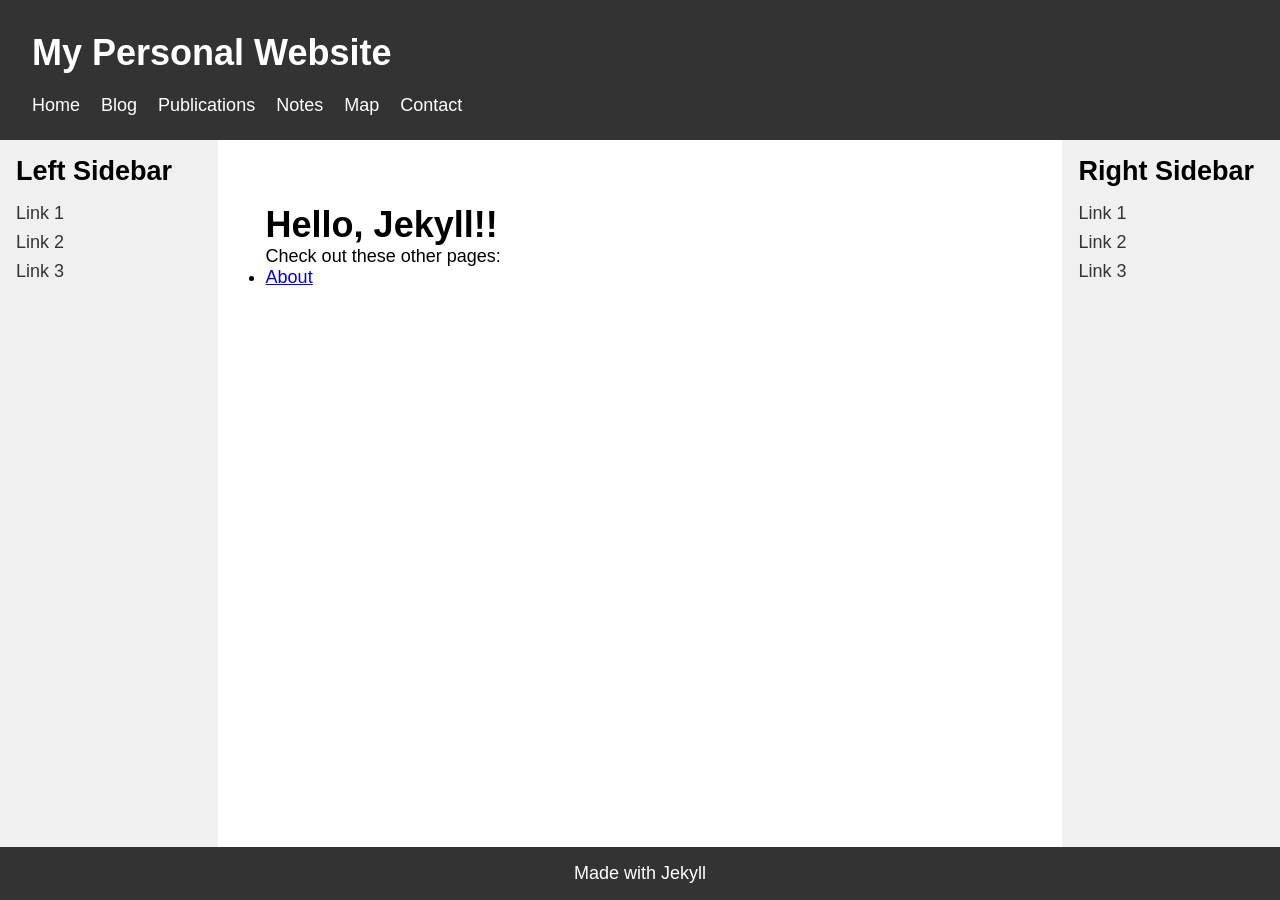
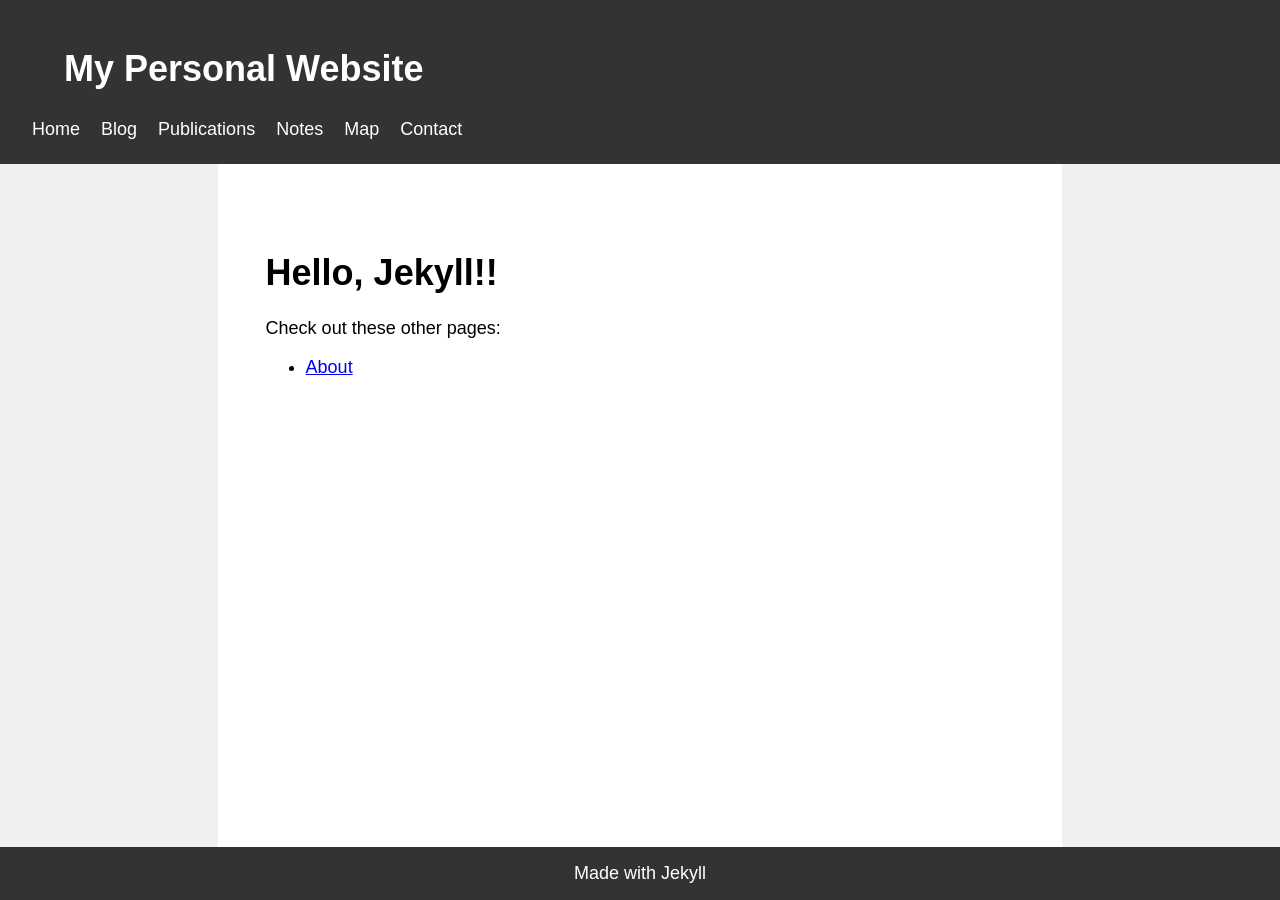
Before and after one commit to metinersin/metinersin.github.io, a Jekyll site: the page built from _pages/index.md, in a window 1280 px wide. Built offline with Jekyll 4.4.1, drawn with Linux system fonts in a browser that asks for light colours.

Commit message:
added style for post layout

```diff
--- a/_sass/_general.scss
+++ b/_sass/_general.scss
@@ -1,5 +1,6 @@
 $font-stack: Arial, sans-serif;
 $font-size: 18px;
+$font-size-small: 14px;
 $text-color: white;
 
 $primary-color: #333;
@@ -9,34 +10,46 @@
 
 * {
   box-sizing: border-box;
+  // padding: 0;
+  // margin: 0;
+  // border: 0;
+}
+
+body {
   padding: 0;
   margin: 0;
   border: 0;
-}
 
-body {
   font-family: $font-stack;
   font-size: $font-size;
-  margin: 0;
   display: flex;
   flex-direction: column;
   min-height: 100vh;
 }
 
-header {
+.banner {
   background-color: $primary-color;
   color: $text-color;
-  padding: 2rem;
+  padding-left: 2rem;
   padding-bottom: 1.5rem;
+  padding-top: 3rem;
+
+  h1 {
+    padding: 0;
+    padding-bottom: 0.5rem;
+    padding-left: 2rem;
+    margin: 0;
+  }
 
   nav {
-    // border-top: 1px solid $nav-border-color;
+    margin: 0;
     margin-top: 1.3rem;
     padding: 0;
 
     ul {
       list-style-type: none;
       padding: 0;
+      margin: 0;
 
       li {
         display: inline;
@@ -55,6 +68,28 @@
   }
 }
 
+.post-header {
+  background-color: $secondary-color;
+  padding: 1rem;
+  padding-bottom: 0.2rem;
+  margin: 0;
+
+  .post-title {
+    padding: 0;
+    padding: 0;
+    margin: 0;
+  }
+
+  .post-date {
+    font-size: $font-size-small;
+  }
+
+  .post-categories {
+    font-size: $font-size-small
+  }
+
+}
+
 .container {
   display: flex;
   flex: 1;
@@ -63,6 +98,7 @@
 aside {
   background-color: $secondary-color;
   padding: 1rem;
+  margin: 0;
   width: $sidebar-width;
 
   ul {
@@ -84,6 +120,19 @@
   }
 }
 
+// make sidebars invisible
+aside {
+  ul {
+    li {
+      a {
+        color: $secondary-color
+      }
+    }
+  }
+
+  color: $secondary-color
+}
+
 main {
   flex: 1;
   padding-top: 4rem;
@@ -97,4 +146,5 @@
   color: $text-color;
   text-align: center;
   padding: 1rem;
+  margin: 0;
 }
```
